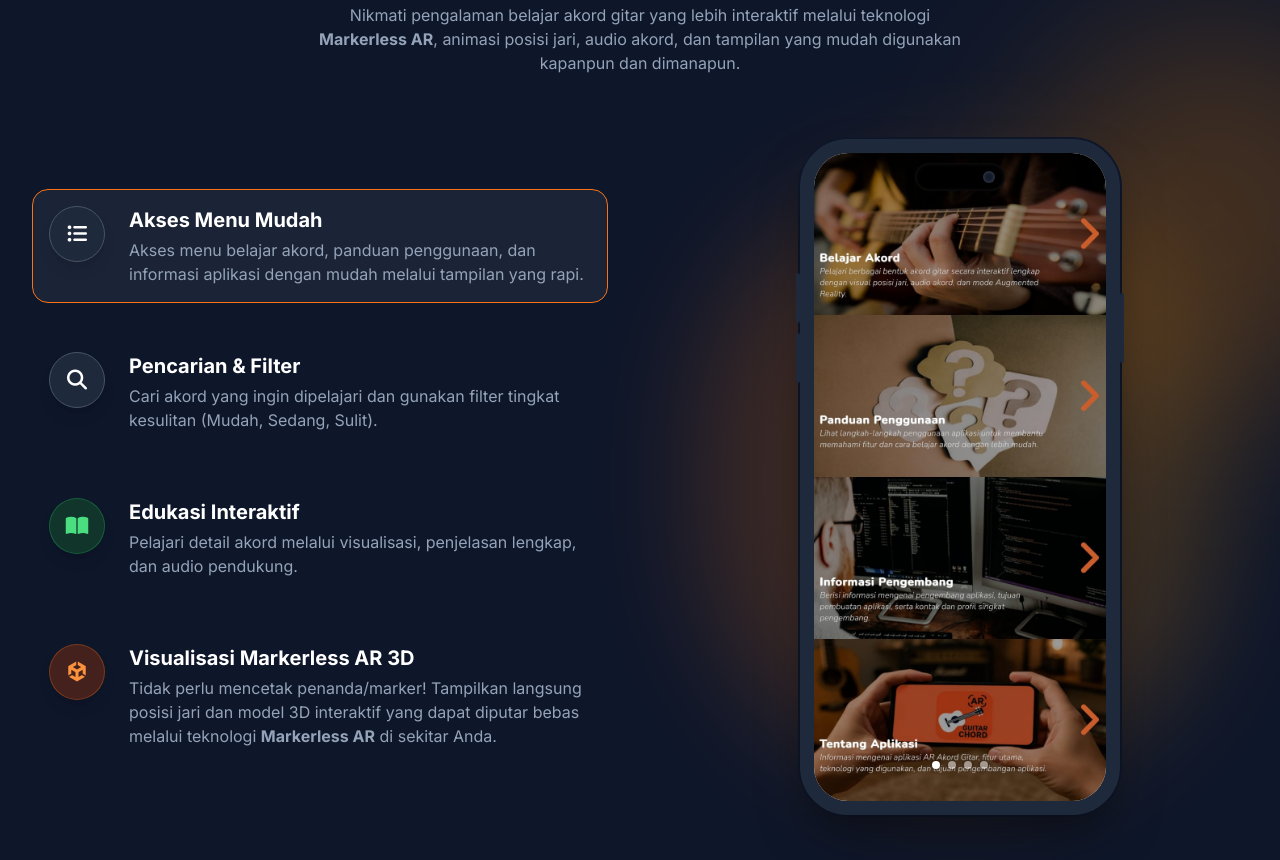
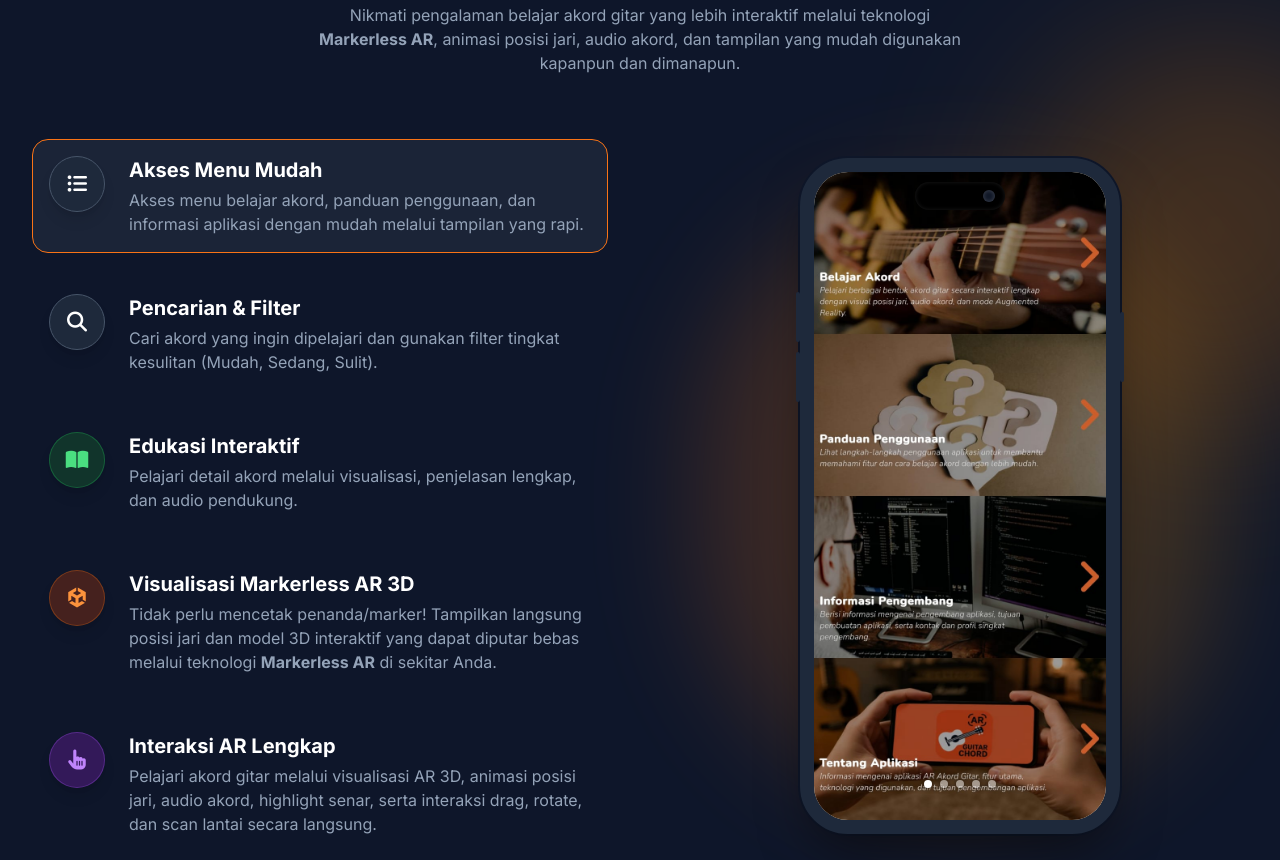
Before and after one commit to raehanramadhanhamzah/guitarchord, a plain HTML site: page index.html in a window 1280 px wide. Shown: the part 1060-1920 px from the top of the page. Drawn offline with nearby package versions, Linux system fonts and the light colour scheme.

Commit message:
update ui web

```diff
--- a/index.html
+++ b/index.html
@@ -5,6 +5,8 @@
     <meta charset="UTF-8">
     <meta name="viewport" content="width=device-width, initial-scale=1.0, maximum-scale=1.0, user-scalable=no">
     <title>GuitarChord. - Belajar Gitar dengan Markerless AR</title>
+    <!-- Favicon -->
+    <link rel="icon" type="image/jpeg" href="logo_app_asli.jpg">
     <!-- Tailwind CSS for styling -->
     <script src="https://cdn.tailwindcss.com"></script>
     <!-- Google Fonts for typography -->
@@ -406,11 +408,17 @@
                                         alt="Detail Akord" draggable="false"
                                         class="w-full h-full object-cover snap-center flex-shrink-0 select-none"
                                         id="slide-2">
-                                    <img src="step-4.jpeg"
+                                    <img src="step-4-new.jpeg"
                                         onerror="this.src='https://placehold.co/720x1560/ea580c/white?text=Tampilan+AR'"
                                         alt="Tampilan AR" draggable="false"
                                         class="w-full h-full object-cover snap-center flex-shrink-0 select-none"
                                         id="slide-3">
+                                    <!-- Gambar kelima untuk fitur Interaksi AR -->
+                                    <img src="step-5-new.jpeg"
+                                        onerror="this.src='https://placehold.co/720x1560/8b5cf6/white?text=Interaksi+AR'"
+                                        alt="Interaksi AR" draggable="false"
+                                        class="w-full h-full object-cover snap-center flex-shrink-0 select-none"
+                                        id="slide-4">
                                 </div>
 
                                 <div
@@ -424,6 +432,10 @@
                                     <div
                                         class="indicator w-1.5 h-1.5 md:w-2 md:h-2 rounded-full bg-white/50 transition-all shadow-[0_0_4px_rgba(0,0,0,0.5)]">
                                     </div>
+                                    <div
+                                        class="indicator w-1.5 h-1.5 md:w-2 md:h-2 rounded-full bg-white/50 transition-all shadow-[0_0_4px_rgba(0,0,0,0.5)]">
+                                    </div>
+                                    <!-- Indikator kelima -->
                                     <div
                                         class="indicator w-1.5 h-1.5 md:w-2 md:h-2 rounded-full bg-white/50 transition-all shadow-[0_0_4px_rgba(0,0,0,0.5)]">
                                     </div>
@@ -442,7 +454,7 @@
                 </div>
 
                 <!-- Feature Descriptions -->
-                <div class="space-y-4 md:space-y-8 order-2 lg:order-1 w-full">
+                <div class="space-y-4 md:space-y-6 order-2 lg:order-1 w-full">
                     <div class="feature-item flex gap-3 md:gap-6 cursor-pointer p-3 md:p-4 rounded-2xl hover:bg-slate-800/50 transition-colors border border-orange-500 bg-slate-800/80"
                         onclick="scrollToSlide(0)" onmouseover="if(window.innerWidth >= 1024) scrollToSlide(0)">
                         <div
@@ -493,6 +505,20 @@
                             <p class="text-xs md:text-base text-slate-400">Tidak perlu mencetak penanda/marker! Tampilkan langsung posisi jari dan model 3D interaktif yang dapat diputar bebas melalui teknologi <strong>Markerless AR</strong> di sekitar Anda.</p>
                         </div>
                     </div>
+
+                    <!-- Fitur Kelima Ditambahkan di Sini -->
+                    <div class="feature-item flex gap-3 md:gap-6 cursor-pointer p-3 md:p-4 rounded-2xl hover:bg-slate-800/50 transition-colors border border-transparent"
+                        onclick="scrollToSlide(4)" onmouseover="if(window.innerWidth >= 1024) scrollToSlide(4)">
+                        <div
+                            class="flex-shrink-0 w-10 h-10 md:w-14 md:h-14 rounded-full bg-purple-900/50 border border-purple-500/30 flex items-center justify-center text-purple-400 text-sm md:text-xl shadow-lg mt-1 md:mt-0">
+                            <i class="fa-solid fa-hand-pointer"></i>
+                        </div>
+                        <div>
+                            <h3 class="text-base md:text-xl font-bold text-white mb-1">Interaksi AR Lengkap</h3>
+                            <p class="text-xs md:text-base text-slate-400">Pelajari akord gitar melalui visualisasi AR 3D, animasi posisi jari, audio akord, highlight senar, serta interaksi drag, rotate, dan scan lantai secara langsung.</p>
+                        </div>
+                    </div>
+
                 </div>
             </div>
         </div>
```
Also changed, not shown: step-4-new.jpeg (added), step-5-new.jpeg (added).
